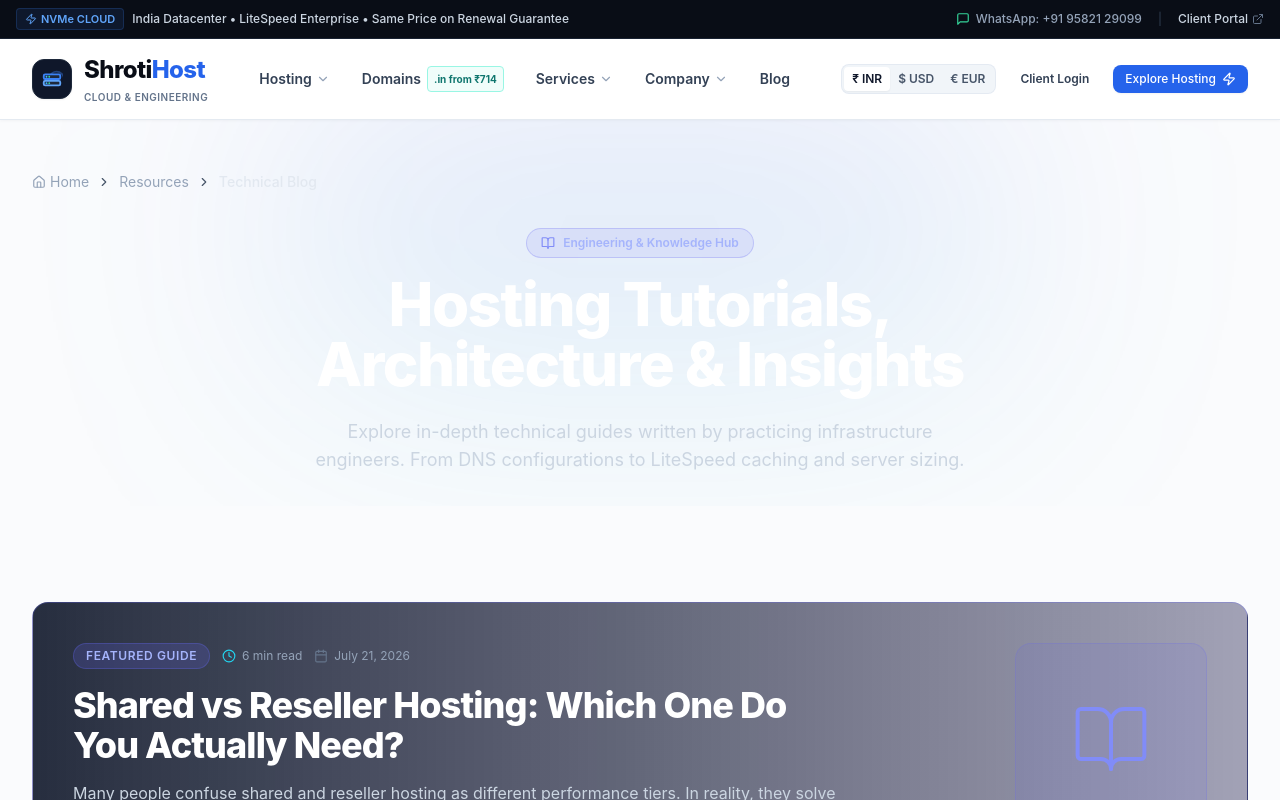
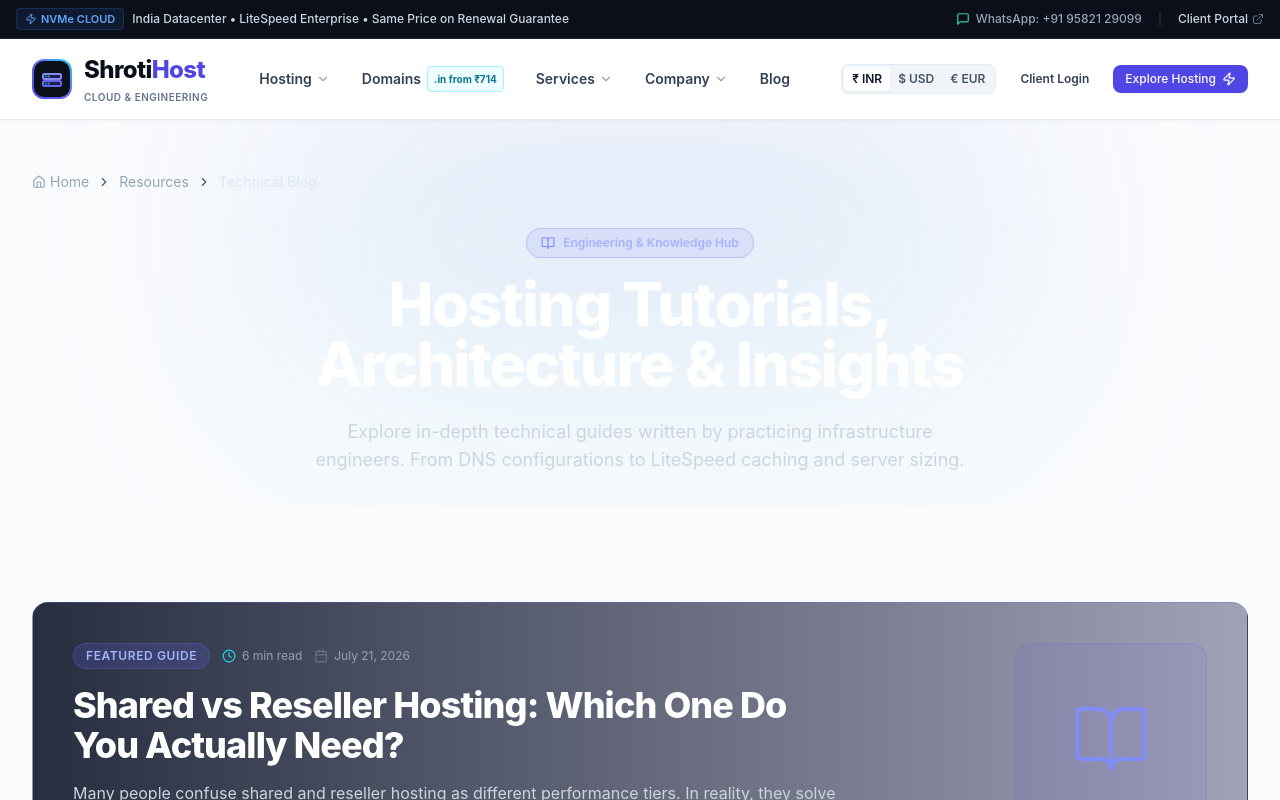
Before and after one commit to Komalgiri/shrotihost-redesign, a Next.js app: page /blog in a window 1280 px wide. Shown: the top 800 px of the page. Built offline with nearby package versions, Linux system fonts and the light colour scheme.

Commit message:
Align design system tokens strictly with official ShrotiHost logo palette (Indigo #4F46E5 & Cyan #06B6D4)

```diff
--- a/src/components/layout/Navbar.tsx
+++ b/src/components/layout/Navbar.tsx
@@ -33,22 +33,22 @@ export const Navbar: React.FC = () => {
   const [currency, setCurrency] = useState<"INR" | "USD" | "EUR">("INR");
 
   const getIcon = (name?: string) => {
-    const iconClass = "w-4 h-4 text-blue-600";
+    const iconClass = "w-4 h-4 text-indigo-600";
     switch (name) {
       case "Server":
         return <Server className={iconClass} />;
       case "Flame":
         return <Flame className="w-4 h-4 text-amber-500" />;
       case "Infinity":
-        return <Infinity className="w-4 h-4 text-teal-500" />;
+        return <Infinity className="w-4 h-4 text-cyan-500" />;
       case "Users":
         return <Users className="w-4 h-4 text-emerald-600" />;
       case "Terminal":
-        return <Terminal className="w-4 h-4 text-blue-600" />;
+        return <Terminal className="w-4 h-4 text-indigo-600" />;
       case "Globe":
         return <Globe className={iconClass} />;
       case "Smartphone":
-        return <Smartphone className="w-4 h-4 text-teal-600" />;
+        return <Smartphone className="w-4 h-4 text-cyan-600" />;
       case "ShoppingBag":
         return <ShoppingBag className="w-4 h-4 text-emerald-600" />;
       case "Cpu":
@@ -60,7 +60,7 @@ export const Navbar: React.FC = () => {
       case "Building2":
         return <Building2 className={iconClass} />;
       case "Mail":
-        return <Mail className="w-4 h-4 text-teal-600" />;
+        return <Mail className="w-4 h-4 text-cyan-600" />;
       case "Briefcase":
         return <Briefcase className="w-4 h-4 text-emerald-600" />;
       default:
@@ -72,52 +72,46 @@ export const Navbar: React.FC = () => {
     <>
       <header className="sticky top-0 z-40 w-full bg-white/95 backdrop-blur-md border-b border-slate-200/90 shadow-[0_1px_3px_rgba(15,23,42,0.04)]">
         <div className="max-w-7xl mx-auto px-4 sm:px-6 lg:px-8 h-18 sm:h-20 flex items-center justify-between">
-          {/* Brand Logo */}
+          {/* Brand Logo with Official Indigo + Cyan Palette */}
           <Link href="/" className="flex items-center gap-3 shrink-0 group">
-            {/* Custom Architectural SVG Mark */}
-            <div className="w-10 h-10 rounded-xl bg-slate-900 border border-slate-800 flex items-center justify-center p-2 shadow-sm group-hover:border-blue-500 transition-colors">
+            <div className="w-10 h-10 rounded-xl bg-gradient-to-tr from-indigo-600 via-indigo-500 to-cyan-400 p-0.5 shadow-sm group-hover:scale-105 transition-transform">
+              <div className="w-full h-full bg-slate-950 rounded-[10px] flex items-center justify-center p-1.5">
                 <svg
                   viewBox="0 0 24 24"
                   fill="none"
                   xmlns="http://www.w3.org/2000/svg"
-                className="w-full h-full text-blue-500 group-hover:scale-105 transition-transform"
+                  className="w-full h-full text-indigo-400"
                 >
-                <path
-                  d="M4 14.5C4 12.0147 6.01472 10 8.5 10C8.84752 10 9.18374 10.0394 9.50654 10.1143C10.2312 6.57684 13.3496 4 17 4C21.4183 4 25 7.58172 25 12"
-                  stroke="currentColor"
-                  strokeWidth="2"
-                  strokeLinecap="round"
-                  className="opacity-40"
-                />
                   <rect
                     x="3"
                     y="7"
                     width="18"
                     height="5"
                     rx="1.5"
-                  stroke="#3B82F6"
+                    stroke="#818CF8"
                     strokeWidth="2"
-                  fill="#1E293B"
+                    fill="#1E1B4B"
                   />
-                <circle cx="6" cy="9.5" r="1" fill="#38BDF8" />
-                <circle cx="9" cy="9.5" r="1" fill="#34D399" />
+                  <circle cx="6" cy="9.5" r="1" fill="#06B6D4" />
+                  <circle cx="9" cy="9.5" r="1" fill="#10B981" />
                   <rect
                     x="3"
                     y="14"
                     width="18"
                     height="5"
                     rx="1.5"
-                  stroke="#60A5FA"
+                    stroke="#6366F1"
                     strokeWidth="2"
-                  fill="#1E293B"
+                    fill="#1E1B4B"
                   />
-                <circle cx="6" cy="16.5" r="1" fill="#38BDF8" />
-                <circle cx="9" cy="16.5" r="1" fill="#34D399" />
+                  <circle cx="6" cy="16.5" r="1" fill="#06B6D4" />
+                  <circle cx="9" cy="16.5" r="1" fill="#10B981" />
                 </svg>
+              </div>
             </div>
             <div className="flex flex-col">
               <span className="font-extrabold text-xl sm:text-2xl text-slate-950 tracking-tight leading-none">
-                Shroti<span className="text-blue-600">Host</span>
+                Shroti<span className="text-indigo-600">Host</span>
               </span>
               <span className="text-[10px] text-slate-500 font-semibold tracking-wider uppercase mt-1">
                 Cloud & Engineering
@@ -142,14 +136,14 @@ export const Navbar: React.FC = () => {
                       aria-expanded={isOpen}
                       className={`inline-flex items-center gap-1 px-3 py-2 rounded-lg text-sm font-semibold transition-colors ${
                         isOpen
-                          ? "text-blue-600 bg-blue-50/80"
+                          ? "text-indigo-600 bg-indigo-50/80"
                           : "text-slate-700 hover:text-slate-950 hover:bg-slate-100/70"
                       }`}
                     >
                       <span>{navItem.label}</span>
                       <ChevronDown
                         className={`w-3.5 h-3.5 transition-transform duration-200 ${
-                          isOpen ? "rotate-180 text-blue-600" : "text-slate-400"
+                          isOpen ? "rotate-180 text-indigo-600" : "text-slate-400"
                         }`}
                       />
                     </button>
@@ -172,16 +166,16 @@ export const Navbar: React.FC = () => {
                                       onClick={() => setActiveDropdown(null)}
                                       className="flex items-start gap-3 p-2.5 rounded-xl hover:bg-slate-50 transition-colors group"
                                     >
-                                      <div className="w-8 h-8 rounded-lg bg-slate-50 border border-slate-200 flex items-center justify-center shrink-0 group-hover:bg-blue-50 group-hover:border-blue-200 transition-colors">
+                                      <div className="w-8 h-8 rounded-lg bg-slate-50 border border-slate-200 flex items-center justify-center shrink-0 group-hover:bg-indigo-50 group-hover:border-indigo-200 transition-colors">
                                         {getIcon(item.iconName)}
                                       </div>
                                       <div className="flex-1 min-w-0">
                                         <div className="flex items-center justify-between">
-                                          <span className="text-sm font-semibold text-slate-900 group-hover:text-blue-600 transition-colors">
+                                          <span className="text-sm font-semibold text-slate-900 group-hover:text-indigo-600 transition-colors">
                                             {item.label}
                                           </span>
                                           {item.badge && (
-                                            <span className="text-[10px] font-bold px-2 py-0.5 rounded-full bg-blue-50 text-blue-700 border border-blue-200">
+                                            <span className="text-[10px] font-bold px-2 py-0.5 rounded-full bg-indigo-50 text-indigo-700 border border-indigo-200">
                                               {item.badge}
                                             </span>
                                           )}
@@ -208,7 +202,7 @@ export const Navbar: React.FC = () => {
                             <Link
                               href="/shared-hosting"
                               onClick={() => setActiveDropdown(null)}
-                              className="text-blue-600 hover:text-blue-700 font-semibold inline-flex items-center gap-1"
+                              className="text-indigo-600 hover:text-indigo-700 font-semibold inline-flex items-center gap-1"
                             >
                               <span>View All Plans</span>
                               <ArrowRight className="w-3 h-3" />
@@ -229,7 +223,7 @@ export const Navbar: React.FC = () => {
                 >
                   <span>{navItem.label}</span>
                   {navItem.badge && (
-                    <span className="text-[10px] font-bold px-1.5 py-0.5 rounded bg-teal-50 text-teal-700 border border-teal-200">
+                    <span className="text-[10px] font-bold px-1.5 py-0.5 rounded bg-cyan-50 text-cyan-700 border border-cyan-200">
                       {navItem.badge}
                     </span>
                   )}
--- a/src/components/ui/PricingCard.tsx
+++ b/src/components/ui/PricingCard.tsx
@@ -32,13 +32,13 @@ export const PricingCard: React.FC<PricingCardProps> = ({
     <div
       className={`relative flex flex-col rounded-2xl transition-all duration-200 bg-white ${
         plan.popular
-          ? "border-2 border-blue-600 shadow-xl shadow-blue-900/5 lg:-translate-y-2 z-10"
+          ? "border-2 border-indigo-600 shadow-xl shadow-indigo-900/5 lg:-translate-y-2 z-10"
           : "border border-slate-200/90 hover:border-slate-300 shadow-sm hover:shadow-md"
       } p-6 sm:p-8 ${className}`}
     >
       {/* Featured / Popular Badge */}
       {plan.popular && (
-        <div className="absolute -top-3.5 left-1/2 -translate-x-1/2 inline-flex items-center gap-1.5 px-3.5 py-1 rounded-full text-xs font-bold uppercase tracking-wider bg-blue-600 text-white shadow-sm">
+        <div className="absolute -top-3.5 left-1/2 -translate-x-1/2 inline-flex items-center gap-1.5 px-3.5 py-1 rounded-full text-xs font-bold uppercase tracking-wider bg-indigo-600 text-white shadow-sm">
           <Sparkles className="w-3.5 h-3.5" />
           <span>{plan.featuredBadge || "Most Popular"}</span>
         </div>
@@ -109,7 +109,7 @@ export const PricingCard: React.FC<PricingCardProps> = ({
         <ul className="space-y-2.5">
           {plan.features.map((feature, idx) => (
             <li key={idx} className="flex items-start gap-2.5 text-xs sm:text-sm text-slate-700">
-              <Check className="w-4 h-4 text-blue-600 shrink-0 mt-0.5" />
+              <Check className="w-4 h-4 text-indigo-600 shrink-0 mt-0.5" />
               <span>{feature}</span>
             </li>
           ))}
--- a/src/components/ui/SectionHeading.tsx
+++ b/src/components/ui/SectionHeading.tsx
@@ -27,13 +27,13 @@ export const SectionHeading: React.FC<SectionHeadingProps> = ({
         <div
           className={`inline-flex items-center gap-1.5 px-3 py-1 rounded-full text-xs font-semibold uppercase tracking-wider mb-3.5 ${
             isDark
-              ? "bg-blue-900/40 text-blue-300 border border-blue-700/50"
-              : "bg-blue-50 text-blue-700 border border-blue-200/80 shadow-xs"
+              ? "bg-indigo-950/50 text-indigo-300 border border-indigo-700/50"
+              : "bg-indigo-50 text-indigo-700 border border-indigo-200/80 shadow-xs"
           }`}
         >
           <span
             className={`w-1.5 h-1.5 rounded-full ${
-              isDark ? "bg-blue-400" : "bg-blue-600"
+              isDark ? "bg-cyan-400" : "bg-indigo-600"
             }`}
           />
           {eyebrow}
--- a/tailwind.config.ts
+++ b/tailwind.config.ts
@@ -10,52 +10,61 @@ const config: Config = {
   theme: {
     extend: {
       colors: {
-        // Refined modern electric blue primary
+        // Official ShrotiHost Logo Derived Brand Primary (Indigo / Cobalt)
         brand: {
-          50: "#EFF6FF",
-          100: "#DBEAFE",
-          200: "#BFDBFE",
-          300: "#93C5FD",
-          400: "#60A5FA",
-          500: "#3B82F6",
-          600: "#2563EB", // Primary Electric Blue
-          700: "#1D4ED8",
-          800: "#1E40AF",
-          900: "#1E3A8A",
-          950: "#172554",
+          50: "#EEF2FF",
+          100: "#E0E7FF",
+          200: "#C7D2FE",
+          300: "#A5B4FC",
+          400: "#818CF8",
+          500: "#6366F1",
+          600: "#4F46E5", // Official ShrotiHost Logo Primary
+          700: "#4338CA",
+          800: "#3730A3",
+          900: "#312E81",
+          950: "#1E1B4B",
         },
-        // Modern cyan/teal accent
+        // Official ShrotiHost Logo Derived Accent (Electric Cyan)
         accent: {
-          50: "#F0FDFA",
-          100: "#CCFBF1",
-          200: "#99F6E4",
-          300: "#5EEAD4",
-          400: "#2DD4BF",
-          500: "#0D9488",
-          600: "#0F766E",
-          700: "#115E59",
+          50: "#ECFEFF",
+          100: "#CFFAFE",
+          200: "#A5F3FC",
+          300: "#67E8F9",
+          400: "#22D3EE",
+          500: "#06B6D4", // Official ShrotiHost Logo Cyan Accent
+          600: "#0891B2",
+          700: "#0E7490",
+          800: "#155E75",
+          900: "#164E63",
         },
-        // Editorial deep navy & charcoal typography
+        // Deep Navy & Charcoal Typography (High Legibility)
         slate: {
           850: "#172033",
           925: "#0B1120",
-          950: "#090D16",
+          950: "#0B0F19",
         },
-        // Selective technical dark mode tokens
+        // Selective Technical Dark Surfaces
         tech: {
-          bg: "#090D16",
-          surface: "#0F172A",
-          card: "#131C31",
-          border: "#1E293B",
-          highlight: "#1E3A8A",
+          bg: "#0B0F19",
+          surface: "#111827",
+          card: "#1E293B",
+          border: "#334155",
+          highlight: "#4F46E5",
           text: "#F8FAFC",
           muted: "#94A3B8",
         },
-        // Warm off-white surfaces
+        // Warm Off-White & Crisp Light Surfaces
         canvas: {
           base: "#FAFBFD",
-          subtle: "#F4F6FA",
-          muted: "#EBF0F5",
+          subtle: "#F8FAFC",
+          muted: "#F1F5F9",
+        },
+        // Semantic status colors from assessment document
+        status: {
+          success: "#10B981",
+          warning: "#F59E0B",
+          danger: "#EF4444",
+          info: "#3B82F6",
         }
       },
       fontFamily: {
```
Also changed, not shown: src/app/page.tsx (+15 -15 lines), src/components/home/DomainSearchBar.tsx (+8 -8 lines), src/components/home/HostingCategoryShowcase.tsx (+8 -8 lines), src/components/home/InfrastructureVisualizer.tsx (+14 -14 lines), src/components/layout/Footer.tsx (+11 -11 lines), src/components/ui/Button.tsx (+4 -4 lines), src/components/ui/CTASection.tsx (+4 -4 lines). Lines whose indentation alone changed are shown as unchanged.
